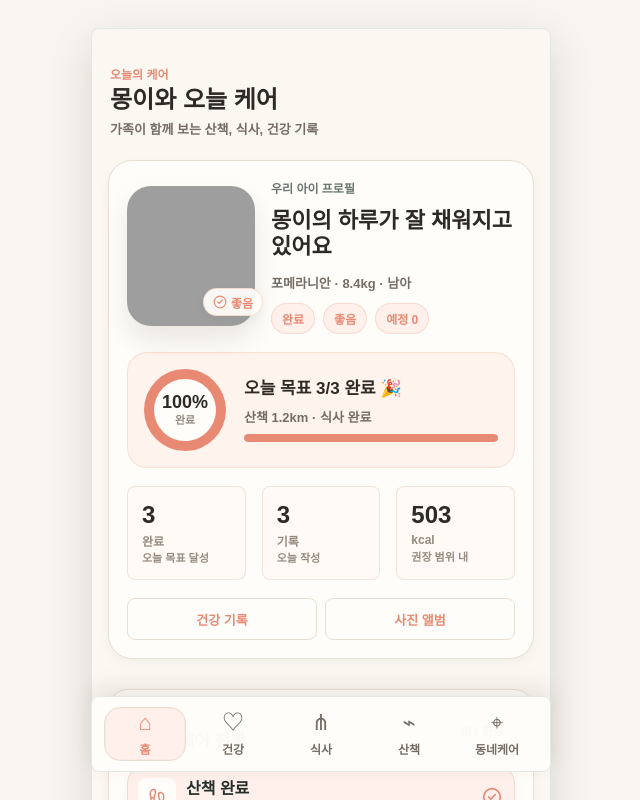
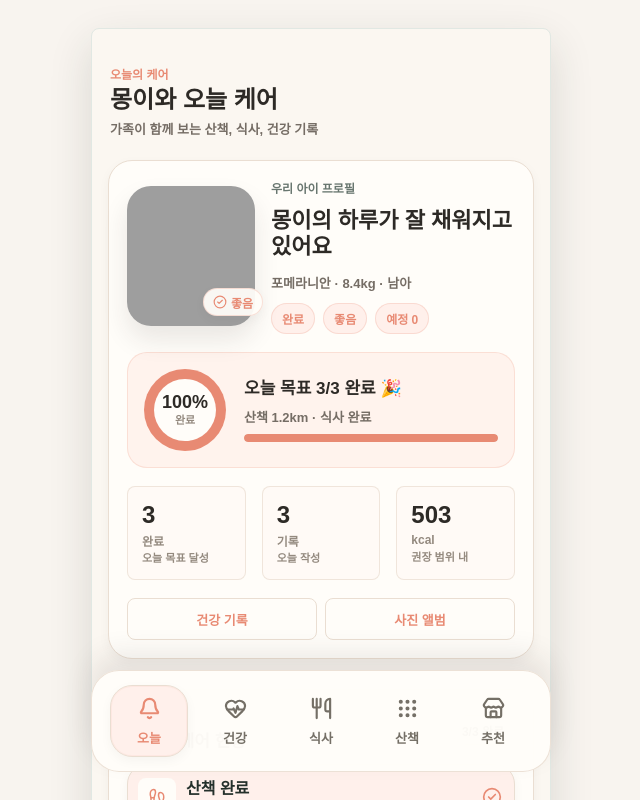
Before and after one commit to dlathdbsd1c4-sys/pet, a Next.js app: page / in a window 1280 px wide. Shown: the top 800 px of the page, without its empty margins (319-959 px from the left). Built offline with nearby package versions, Linux system fonts and the light colour scheme; grey boxes are pictures that could not be loaded.

Commit message:
style: restore line icon bottom navigation

```diff
--- a/src/app/globals.css
+++ b/src/app/globals.css
@@ -1599,45 +1599,48 @@ body {
 }
 
 .bottom-tabbar {
+  gap: 8px;
+  padding: 14px 18px calc(14px + env(safe-area-inset-bottom));
+  border: 1px solid rgba(234, 222, 210, 0.9);
+  border-bottom: 0;
+  border-radius: 28px 28px 0 0;
+  background: rgba(255, 253, 249, 0.98);
+  box-shadow: 0 -16px 28px rgba(45, 42, 38, 0.1);
+}
+
+.tab {
+  min-height: 72px;
   gap: 6px;
-  padding: 10px 12px calc(10px + env(safe-area-inset-bottom));
-}
-
-.tab {
-  min-height: 54px;
-  border-radius: 16px;
-  font-weight: 750;
+  border: 1px solid transparent;
+  border-radius: 22px;
+  color: #746f66;
+  font-size: 13px;
+  font-weight: 850;
 }
 
 .tab-symbol {
   display: inline-flex;
   align-items: center;
   justify-content: center;
-  width: 26px;
-  height: 24px;
-}
-
-.tab-line-mark {
-  display: inline-flex;
-  align-items: center;
-  justify-content: center;
+  width: 28px;
+  height: 26px;
   color: currentColor;
-  font-size: 22px;
-  font-weight: 400;
-  line-height: 1;
-  transform: translateY(-1px);
 }
 
 .tab.active {
-  border: 1px solid rgba(232, 138, 115, 0.22);
-  border-radius: 16px;
+  border: 1px solid rgba(232, 138, 115, 0.2);
+  border-radius: 22px;
   background: var(--accent-primary-soft);
   color: var(--accent-primary);
   font-weight: 950;
-  box-shadow: inset 0 0 0 1px rgba(232, 138, 115, 0.08);
-}
-
-.tab.active .tab-line-mark {
+  box-shadow: inset 0 0 0 1px rgba(232, 138, 115, 0.08), var(--shadow-soft);
+}
+
+.tab svg {
+  color: currentColor;
+}
+
+.tab.active .tab-symbol {
   color: var(--accent-primary);
 }
 
@@ -1921,8 +1924,8 @@ body {
 
   .bottom-tabbar {
     bottom: 28px;
-    border: 1px solid #e3e9e5;
-    border-radius: 8px;
+    border: 1px solid rgba(234, 222, 210, 0.9);
+    border-radius: 28px;
   }
 }
 
--- a/src/components/mobile-care-app.tsx
+++ b/src/components/mobile-care-app.tsx
@@ -8,6 +8,7 @@ import {
   CheckCircle2,
   Circle,
   Footprints,
+  Grip,
   HeartPulse,
   MapPin,
   MessageCircle,
@@ -19,7 +20,7 @@ import {
   Utensils,
   Users,
 } from 'lucide-react';
-import type { CSSProperties } from 'react';
+import type { ComponentType, CSSProperties } from 'react';
 import { useEffect, useMemo, useState } from 'react';
 
 import {
@@ -49,12 +50,12 @@ type WalkPoint = {
 
 const today = '2026-05-29';
 
-const tabs: Array<{ id: TabId; label: string; mark: string }> = [
-  { id: 'today', label: '홈', mark: '⌂' },
-  { id: 'health', label: '건강', mark: '♡' },
-  { id: 'meal', label: '식사', mark: '⋔' },
-  { id: 'walk', label: '산책', mark: '⌁' },
-  { id: 'experts', label: '동네케어', mark: '⌖' },
+const tabs: Array<{ id: TabId; label: string; icon: ComponentType<{ size?: number; strokeWidth?: number }> }> = [
+  { id: 'today', label: '오늘', icon: Bell },
+  { id: 'health', label: '건강', icon: HeartPulse },
+  { id: 'meal', label: '식사', icon: Utensils },
+  { id: 'walk', label: '산책', icon: Grip },
+  { id: 'experts', label: '추천', icon: Store },
 ];
 
 const detailPageTitles: Record<Exclude<TabId, 'today'>, string> = {
@@ -420,6 +421,7 @@ export function MobileCareApp() {
 
         <nav className="bottom-tabbar" aria-label="케어 메뉴">
           {tabs.map((tab) => {
+            const Icon = tab.icon;
             return (
               <button
                 key={tab.id}
@@ -428,9 +430,7 @@ export function MobileCareApp() {
                 type="button"
               >
                 <span className="tab-symbol">
-                  <span className="tab-line-mark" aria-hidden="true">
-                    {tab.mark}
-                  </span>
+                  <Icon size={23} strokeWidth={2.25} />
                 </span>
                 <span>{tab.label}</span>
               </button>
```
Also changed, not shown: 1 other file (tests, documents, lock files or other folders).
